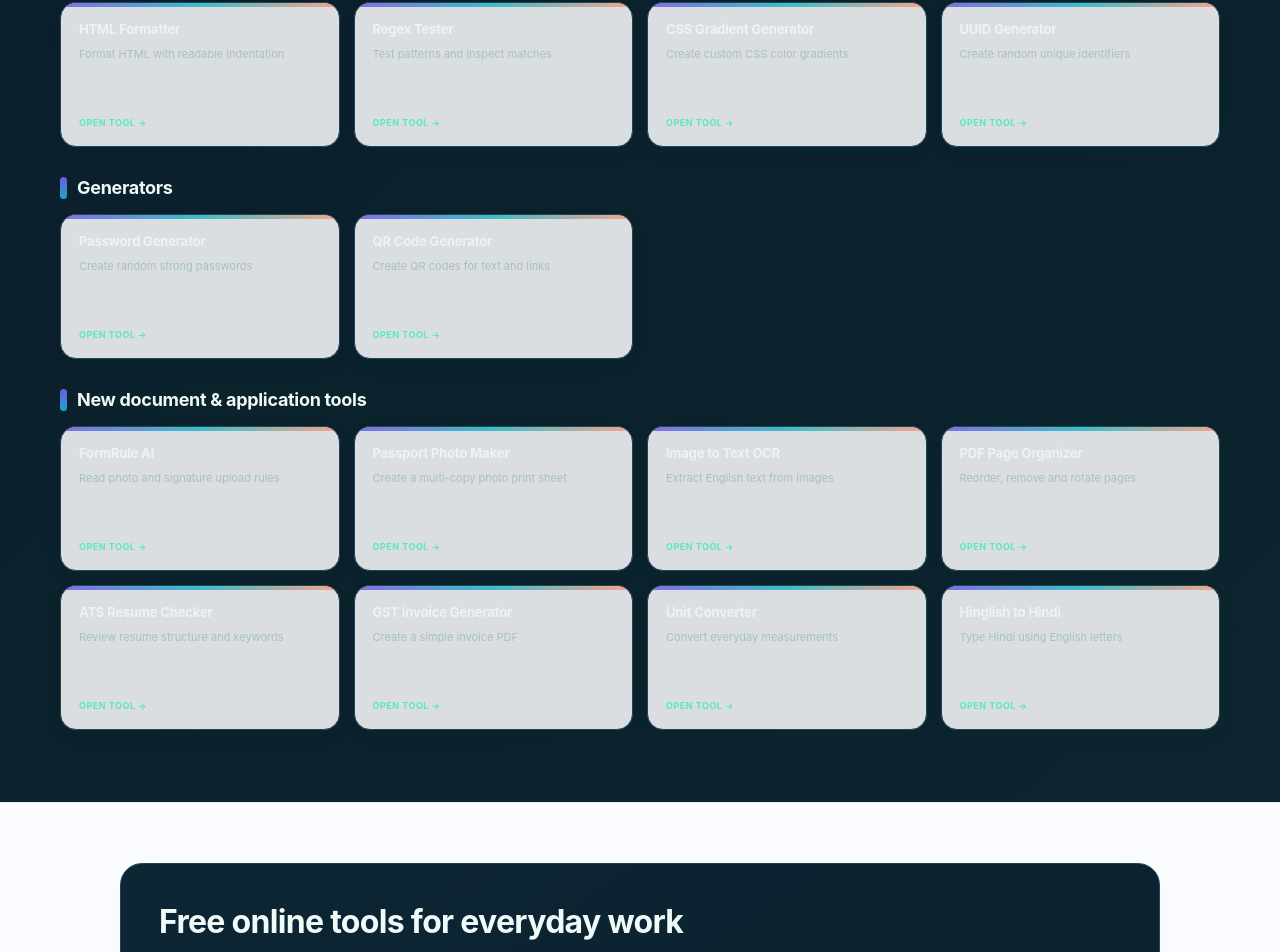
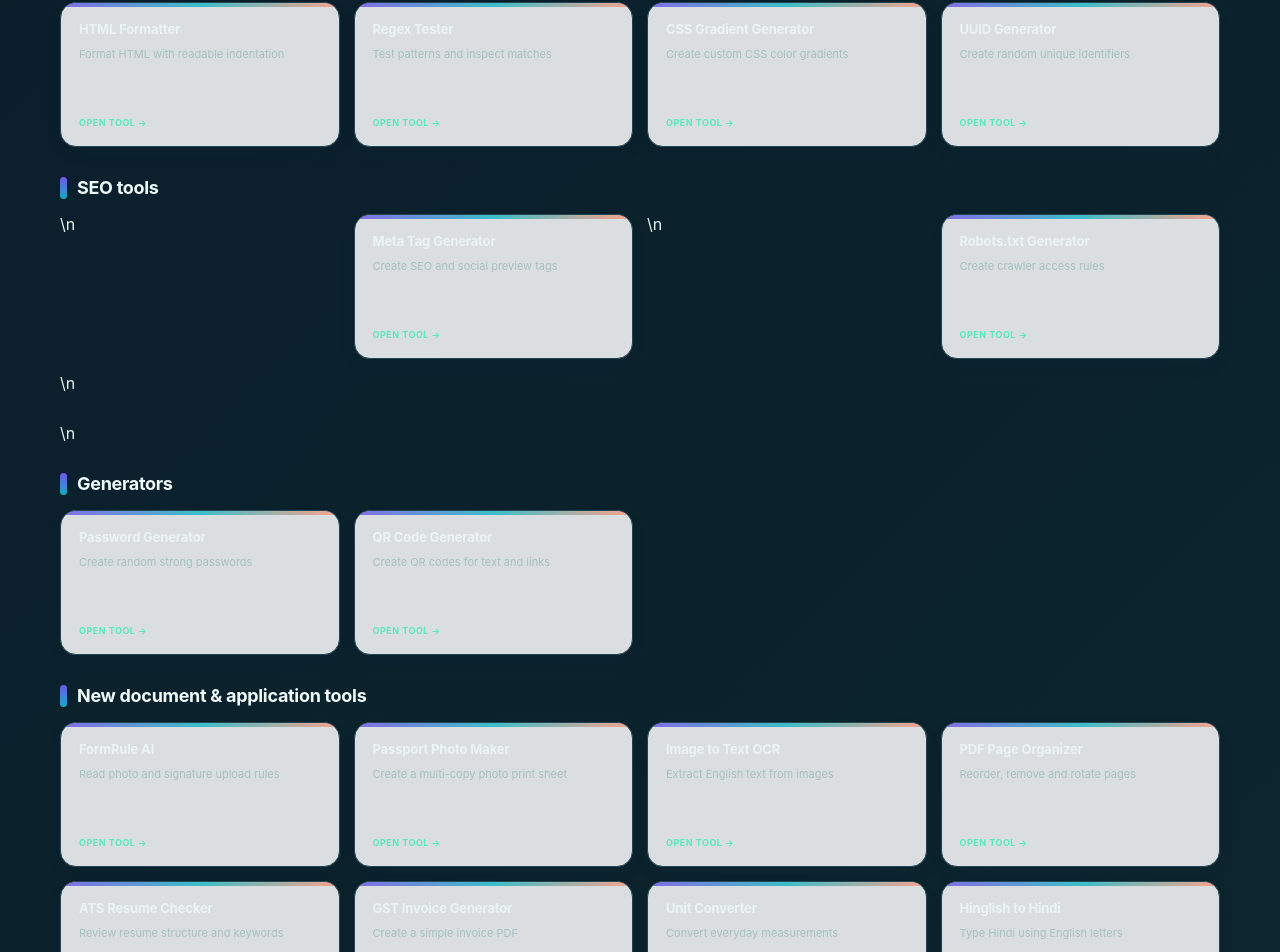
Before and after one commit to ya6331856-cpu/pic-to-spec, a Next.js app: page / in a window 1280 px wide. Shown: the part 3878-4830 px from the top of the page. Built offline with nearby package versions, Linux system fonts and the light colour scheme; no server answers.

Commit message:
Add SEO tools to PicToSpec homepage directory

```diff
--- a/app/page.tsx
+++ b/app/page.tsx
@@ -207,7 +207,7 @@ export default function Home() {
         <a className="tool-card" href="/css-gradient-generator"><b>CSS Gradient Generator</b><small>Create custom CSS color gradients</small><strong>OPEN TOOL →</strong></a>
         <a className="tool-card" href="/uuid-generator"><b>UUID Generator</b><small>Create random unique identifiers</small><strong>OPEN TOOL →</strong></a>
       </div></div>
-      <div className="directory-category"><h3>Generators</h3><div className="quick-grid">
+      <div className="directory-category"><h3>SEO tools</h3><div className="quick-grid">\n        <a className="tool-card" href="/meta-tag-generator"><b>Meta Tag Generator</b><small>Create SEO and social preview tags</small><strong>OPEN TOOL →</strong></a>\n        <a className="tool-card" href="/robots-txt-generator"><b>Robots.txt Generator</b><small>Create crawler access rules</small><strong>OPEN TOOL →</strong></a>\n      </div></div>\n      <div className="directory-category"><h3>Generators</h3><div className="quick-grid">
         <a className="tool-card" href="/password-generator"><b>Password Generator</b><small>Create random strong passwords</small><strong>OPEN TOOL →</strong></a>
         <a className="tool-card" href="/qr-code-generator"><b>QR Code Generator</b><small>Create QR codes for text and links</small><strong>OPEN TOOL →</strong></a>
       </div></div>
```
